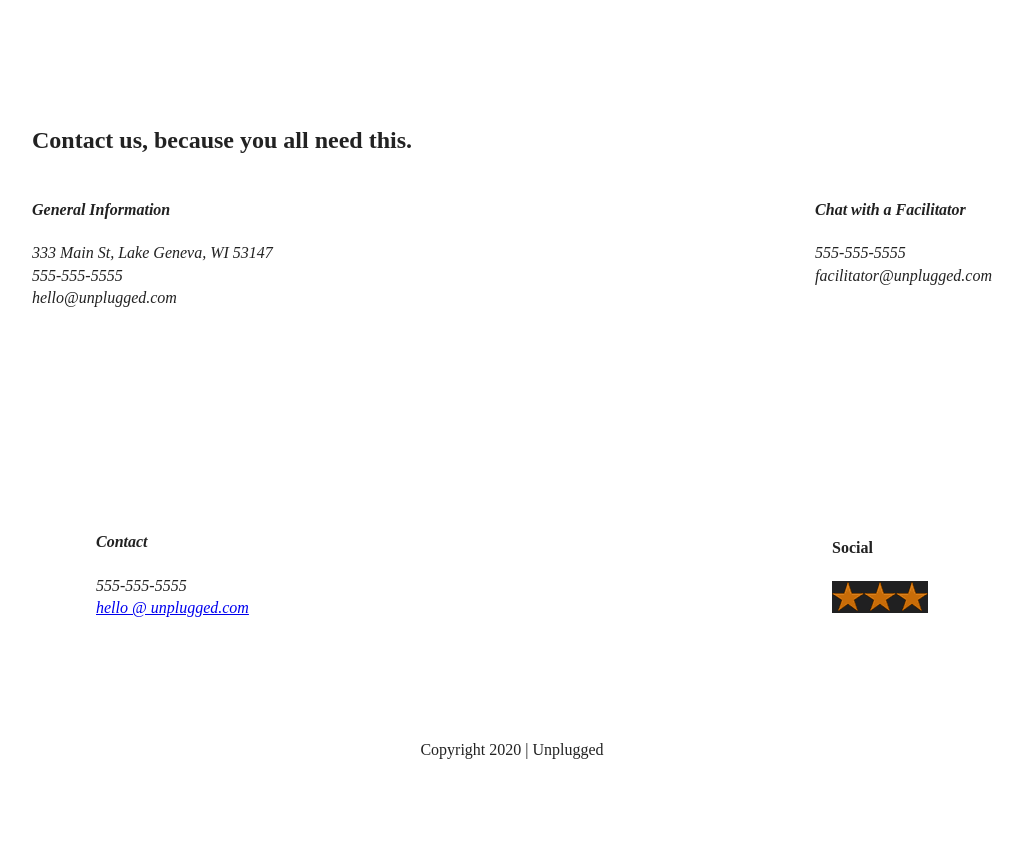
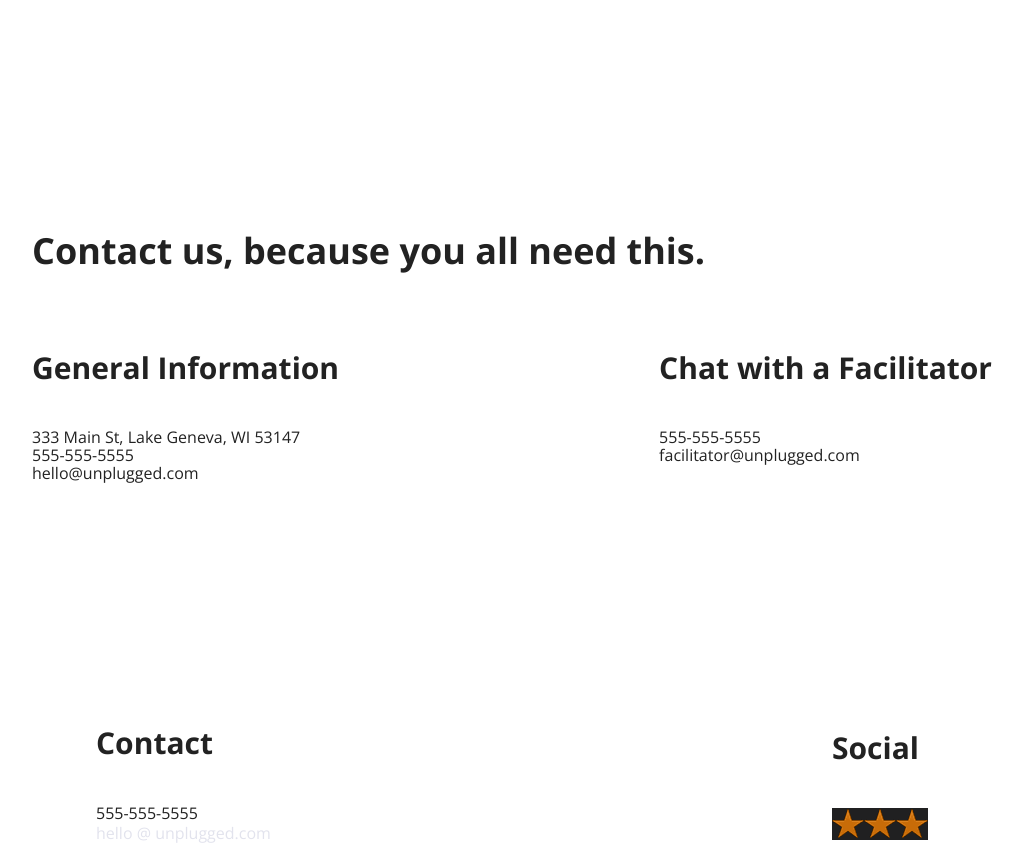
Before and after one commit to lauradisanza/Unplugged-Retreat, a website: page about/index.html in a window 1280 px wide. Shown: the part 1302-2150 px from the top of the page, without its empty margins (128-1151 px from the left). Before the commit the page ends 2084 px from the top, so only its background shows below. Drawn offline with nearby package versions, Linux system fonts and the light colour scheme.

Commit message:
Global text styles added

```diff
--- a/about/index.html
+++ b/about/index.html
@@ -18,6 +18,8 @@
 
   <link rel="stylesheet" href="../css/normalize.css">
   <link rel="stylesheet" href="../css/main.css">
+  <!-- Google Fonts -->
+  <link href="https://fonts.googleapis.com/css?family=Open+Sans:400,700|Poppins:500,700" rel="stylesheet">
 
   <meta name="theme-color" content="#fafafa">
 </head>
--- a/css/main.css
+++ b/css/main.css
@@ -86,6 +86,47 @@ textarea {
 /* ==========================================================================
    Author's custom styles
    ========================================================================== */
+/* General Styles */
+html {
+  font-size: 16px;
+}
+body {
+  font-family: 'Open Sans', sans-serif;
+  font-size: 1em;
+}
+ul,
+ol {
+  list-style-type: none;
+}
+a {
+  color: #e2e3ed;
+  text-decoration: none;
+}
+h2 {
+  font-family: 'Open Sans', sans-serif;
+  font-size: 2.25em;
+}
+h3,
+h4 {
+  font-family: 'Open Sans', sans-serif;
+  font-size: 1.875em;
+}
+p {
+  line-height: 1.125em;
+}
+img {
+
+}
+figure {
+
+}
+address {
+  font-style: normal;
+}
+
+.content-wrapper {
+
+}
 .content-wrapper  {
   width: 90%;
   margin: 50px 0px;
```
Also changed, not shown: faq/index.html (+2 -0 lines), index.html (+2 -0 lines).
